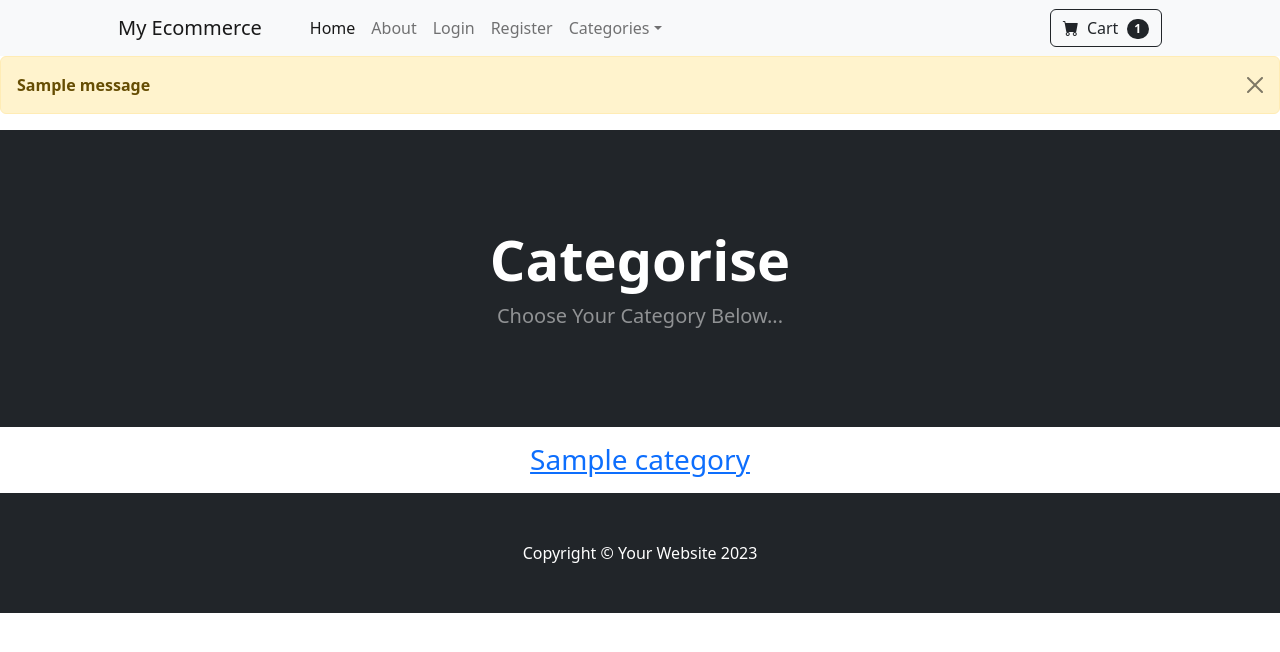
After one commit to IvanBondarenkoIT/ecom, a Django app: template ecom/store/templates/category_summary.html in a window 1280 px wide. The commit adds this page. Shown: the top 652 px of the page. Run offline with Django 3.2, Linux system fonts and the light colour scheme; the template is opened without the code that fills it: most values are stand-ins (such as "Sample title", 1, 10 or a date in 2020); one stand-in notice (Sample message) is shown; some libraries are stand-ins or nearby versions.

Commit message:
added: categories directory page

```diff
--- /dev/null
+++ b/ecom/store/templates/category_summary.html
@@ -0,0 +1,33 @@
+{% extends 'base.html' %}
+{% block content %}
+        <!-- Header-->
+        <header class="bg-dark py-5">
+            <div class="container px-4 px-lg-5 my-5">
+                <div class="text-center text-white">
+                    <h1 class="display-4 fw-bolder">Categorise</h1>
+                    <p class="lead fw-normal text-white-50 mb-0">Choose Your Category Below...</p>
+                </div>
+            </div>
+        </header>
+        <div class="container">
+            <div class="row">
+                <center>
+                    <div class="col-8">
+                        <p align="justify">
+
+                            {% for category in categories %}
+                                <h3>
+                                    <a href="{% url 'category' category %}">
+                                        {{category}}
+                                    </a>
+                                </h3>
+                            {% endfor %}
+
+                        </p>
+                    </div>
+                </center>
+            </div>
+        </div>
+
+
+{% endblock %}
--- a/ecom/store/templates/navbar.html
+++ b/ecom/store/templates/navbar.html
@@ -19,7 +19,7 @@
                         <li class="nav-item dropdown">
                             <a class="nav-link dropdown-toggle" id="navbarDropdown" href="#" role="button" data-bs-toggle="dropdown" aria-expanded="false">Categories</a>
                             <ul class="dropdown-menu" aria-labelledby="navbarDropdown">
-                                <li><a class="dropdown-item" href="{% url 'home' %}">All Products</a></li>
+                                <li><a class="dropdown-item" href="{% url 'category_summary' %}">All Products</a></li>
                                 <li><hr class="dropdown-divider" /></li>
                                 <li><a class="dropdown-item" href="{% url 'category' 'Books' %}">Books</a></li>
                                 <li><a class="dropdown-item" href="{% url 'category' 'Programing-books' %}">Programing books</a></li>
```
Also changed, not shown: ecom/store/urls.py (+8 -7 lines), ecom/store/views.py (+32 -20 lines).
